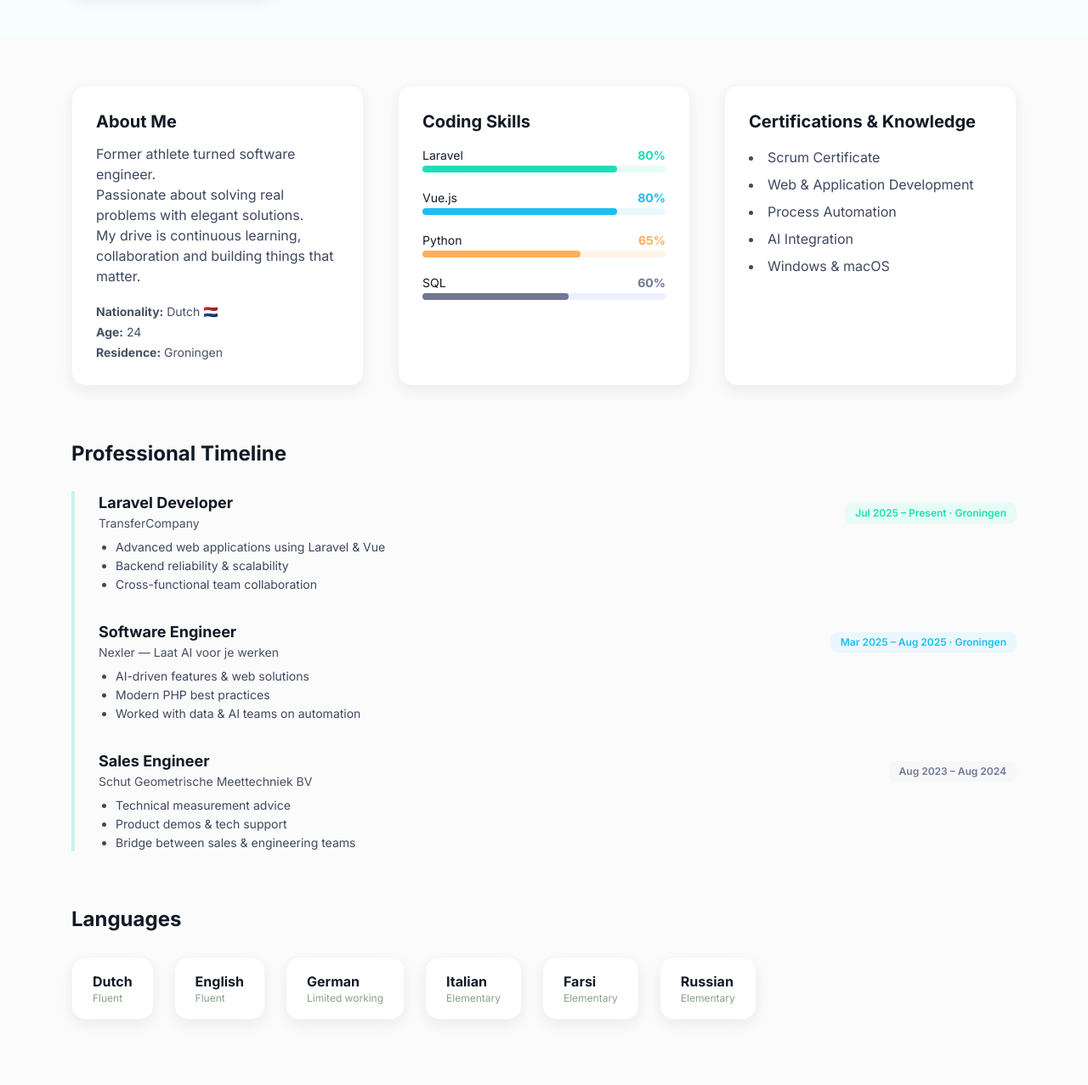
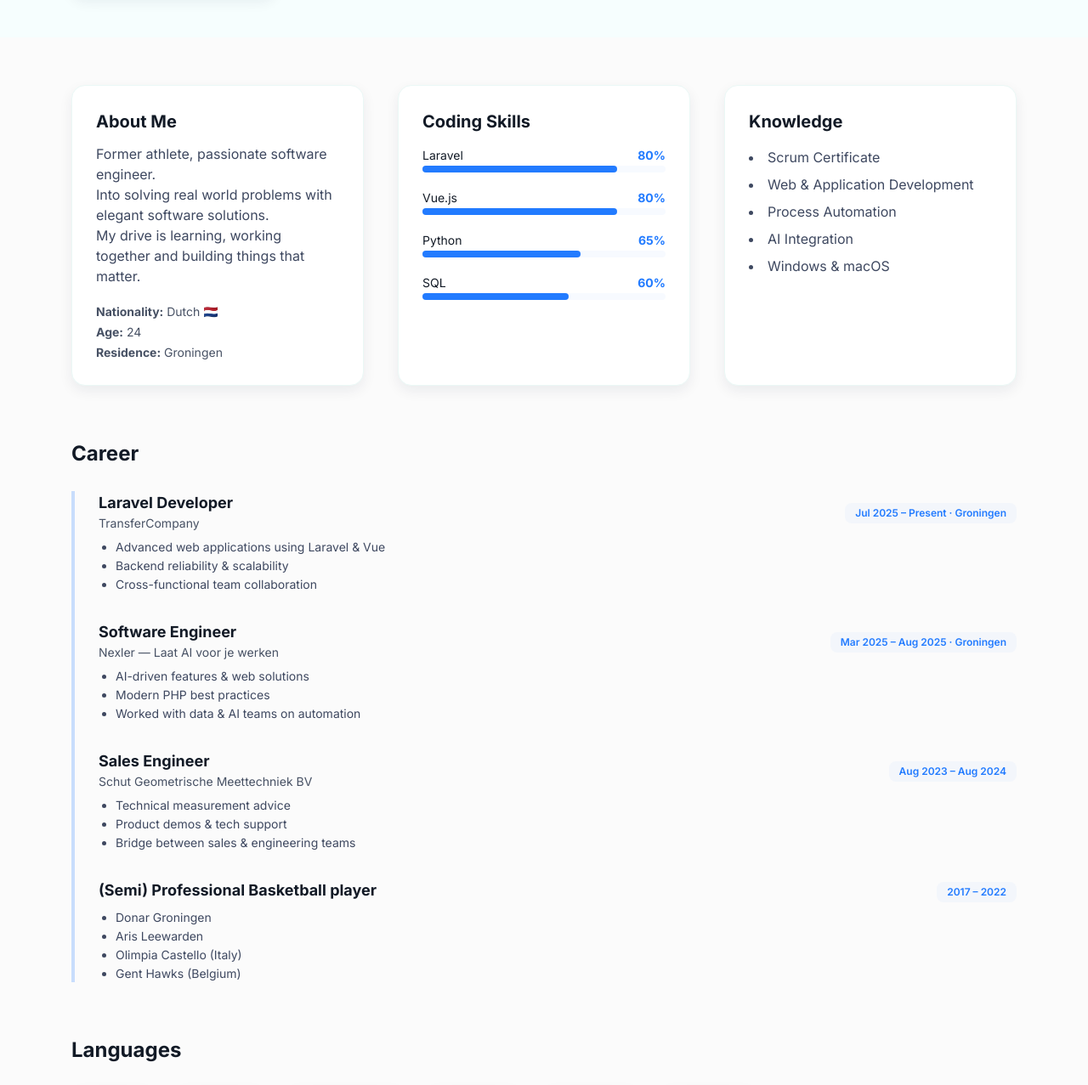
Before and after one commit to armazade/arman_khodadadzade_portfolio, a website built with webpack: page index.html in a window 1280 px wide. Shown: the part 380-1657 px from the top of the page at 85% size. Built offline with nearby package versions, Linux system fonts and the light colour scheme.

Commit message:
Refactored portfolio styles and content for consistency and maintainability. Introduced CSS variables and streamlined color usage while updating content and layout sections.

```diff
--- a/index.html
+++ b/index.html
@@ -6,36 +6,39 @@
   <meta name="viewport" content="width=device-width, initial-scale=1.0">
   <!-- TailwindCSS CDN -->
   <script src="https://cdn.tailwindcss.com"></script>
-  <!-- Inter font (used by NoordAI) -->
   <link href="https://fonts.googleapis.com/css?family=Inter:400,600,700,900&display=swap" rel="stylesheet">
   <style>
+    :root {
+      --accent: #227bff;
+    }
     html, body {
       font-family: 'Inter', Arial, sans-serif;
       background: #fbfbfb;
     }
-    ::selection {
-      background: #1eddb8;
-      color: #fff;
-    }
-    a, button {
-      transition: all 0.14s cubic-bezier(.4,0,.2,1);
-    }
+    ::selection { background: var(--accent); color: #fff; }
+    a, button {transition: all 0.14s cubic-bezier(.4,0,.2,1);}
     .ai-underline {
-      box-shadow: inset 0 -4px 0 0 #1eddb8;
+      box-shadow: inset 0 -4px 0 0 var(--accent);
       transition: box-shadow 0.2s;
     }
     .ai-underline:hover {
-      box-shadow: inset 0 -18px 0 0 #1eddb8;
-      color: #0e4037 !important;
+      box-shadow: inset 0 -18px 0 0 var(--accent);
+      color: #fff !important;
+      background: var(--accent);
     }
     .card-hover:hover {
       transform: translateY(-4px) scale(1.02);
-      box-shadow: 0 8px 32px 0 rgba(30,221,184,0.10);
-      border-color: #1eddb8;
+      box-shadow: 0 8px 32px 0 rgba(34,123,255,0.10);
+      border-color: var(--accent);
     }
     .shadow-card {
       box-shadow: 0 6px 16px rgba(16,30,58,.07);
     }
+    .accent-bg { background: var(--accent); }
+    .accent-border { border-color: var(--accent); }
+    .accent-text { color: var(--accent); }
+    .accent-bg-light { background: rgba(34, 123, 255, 0.10); }
+    .accent-bg-xlight { background: rgba(34, 123, 255, 0.035); }
   </style>
 </head>
 <body class="text-[#121a26] bg-[#fbfbfb] antialiased">
@@ -50,24 +53,24 @@
     </div>
     <!-- Right: Headline/Intro -->
     <div class="flex flex-col items-start w-full">
-      <span class="bg-[#1eddb811] text-[#1eddb8] px-4 py-1 mb-3 font-semibold rounded-xl text-sm">Software Engineer</span>
+      <span class="accent-bg-light accent-text px-4 py-1 mb-3 font-semibold rounded-xl text-sm">Software Engineer</span>
       <h1 class="text-3xl md:text-5xl font-extrabold mb-5 leading-tight">
-        Hi, I'm <span class="ai-underline font-black">Arman Khodadadzade</span>
+        Hi, I'm <span class="ai-underline font-black accent-text">Arman Khodadadzade</span>
       </h1>
       <p class="max-w-xl text-lg md:text-xl text-[#3e4860] mb-7">
-        I craft <span class="font-semibold text-[#1eddb8]">robust backends</span> and smart web apps.
-        Specialized in <span class="text-[#11877a]">PHP/Laravel</span>, automation and <span class="text-[#1eddb8]">AI integration</span>.
+        I craft <span class="font-semibold accent-text">robust backends</span> and smart web apps.
+        Specialized in <span class="accent-text">PHP/Laravel</span>, automation and <span class="accent-text">AI integration</span>.
         Available for exciting remote or hybrid projects.
       </p>
       <div class="flex flex-wrap items-center gap-4 mt-2">
         <a href="#contact"
-           class="bg-[#1eddb8] hover:bg-[#11b89d] text-white text-base font-semibold px-7 py-2.5 rounded-full shadow transition focus:outline-none">
+           class="accent-bg hover:bg-blue-700 text-white text-base font-semibold px-7 py-2.5 rounded-full shadow transition focus:outline-none">
           Contact Me
         </a>
-        <a href="https://github.com/armazade" target="_blank" class="ai-underline font-bold text-base hover:text-[#0e4037]" rel="noopener">
+        <a href="https://github.com/armazade" target="_blank" class="ai-underline font-bold text-base accent-text hover:text-white" rel="noopener">
           GitHub
         </a>
-        <a href="https://www.linkedin.com/in/arman-khodadadzade-387a41296/" target="_blank" class="ai-underline font-bold text-base hover:text-[#0e4037]" rel="noopener">
+        <a href="https://www.linkedin.com/in/arman-khodadadzade-387a41296/" target="_blank" class="ai-underline font-bold text-base accent-text hover:text-white" rel="noopener">
           LinkedIn
         </a>
       </div>
@@ -82,9 +85,9 @@
     <div class="rounded-2xl border border-[#ebf8f6] bg-white p-7 shadow-card transition card-hover">
       <h2 class="text-xl font-bold mb-3 text-[#121a26]">About Me</h2>
       <p class="text-[#3e4860] mb-5 text-base">
-        Former athlete turned software engineer.<br>
-        Passionate about solving real problems with elegant solutions.<br>
-        My drive is continuous learning, collaboration and building things that matter.
+        Former athlete, passionate software engineer.<br>
+        Into solving real world problems with elegant software solutions.<br>
+        My drive is learning, working together and building things that matter.
       </p>
       <ul class="text-sm text-[#475164] space-y-1">
         <li><b>Nationality:</b> Dutch 🇳🇱</li>
@@ -97,40 +100,40 @@
       <h2 class="text-xl font-bold mb-4 text-[#121a26]">Coding Skills</h2>
       <div class="mb-1">
         <div class="flex justify-between text-sm font-medium mb-0.5">
-          <span>Laravel</span><span class="font-bold text-[#1eddb8]">80%</span>
+          <span>Laravel</span><span class="font-bold accent-text">80%</span>
         </div>
-        <div class="w-full bg-[#e6fcf6] h-2 rounded-full">
-          <div class="bg-[#1eddb8] h-2 rounded-full transition" style="width:80%"></div>
+        <div class="w-full accent-bg-xlight h-2 rounded-full">
+          <div class="accent-bg h-2 rounded-full transition" style="width:80%"></div>
         </div>
       </div>
       <div class="mb-1 mt-4">
         <div class="flex justify-between text-sm font-medium mb-0.5">
-          <span>Vue.js</span><span class="font-bold text-[#1dbef2]">80%</span>
+          <span>Vue.js</span><span class="font-bold accent-text">80%</span>
         </div>
-        <div class="w-full bg-[#eaf8fd] h-2 rounded-full">
-          <div class="bg-[#1dbef2] h-2 rounded-full transition" style="width:80%"></div>
+        <div class="w-full accent-bg-xlight h-2 rounded-full">
+          <div class="accent-bg h-2 rounded-full transition" style="width:80%"></div>
         </div>
       </div>
       <div class="mb-1 mt-4">
         <div class="flex justify-between text-sm font-medium mb-0.5">
-          <span>Python</span><span class="font-bold text-[#ffae5d]">65%</span>
+          <span>Python</span><span class="font-bold accent-text">65%</span>
         </div>
-        <div class="w-full bg-[#fff4e9] h-2 rounded-full">
-          <div class="bg-[#ffae5d] h-2 rounded-full transition" style="width:65%"></div>
+        <div class="w-full accent-bg-xlight h-2 rounded-full">
+          <div class="accent-bg h-2 rounded-full transition" style="width:65%"></div>
         </div>
       </div>
       <div class="mb-1 mt-4">
         <div class="flex justify-between text-sm font-medium mb-0.5">
-          <span>SQL</span><span class="font-bold text-[#717896]">60%</span>
+          <span>SQL</span><span class="font-bold accent-text">60%</span>
         </div>
-        <div class="w-full bg-[#edeffd] h-2 rounded-full">
-          <div class="bg-[#717896] h-2 rounded-full transition" style="width:60%"></div>
+        <div class="w-full accent-bg-xlight h-2 rounded-full">
+          <div class="accent-bg h-2 rounded-full transition" style="width:60%"></div>
         </div>
       </div>
     </div>
     <!-- Certifications Card -->
     <div class="rounded-2xl border border-[#ebf8f6] bg-white p-7 shadow-card transition card-hover flex flex-col">
-      <h2 class="text-xl font-bold mb-4 text-[#121a26]">Certifications & Knowledge</h2>
+      <h2 class="text-xl font-bold mb-4 text-[#121a26]">Knowledge</h2>
       <ul class="space-y-2 text-base text-[#3e4860] list-disc list-inside">
         <li>Scrum Certificate</li>
         <li>Web & Application Development</li>
@@ -143,8 +146,8 @@
 
   <!-- TIMELINE/EXPERIENCE -->
   <section class="mb-16">
-    <h2 class="text-2xl font-bold mb-7 text-[#121a26]">Professional Timeline</h2>
-    <div class="relative pl-5 border-l-4 border-[#1eddb83b] space-y-8">
+    <h2 class="text-2xl font-bold mb-7 text-[#121a26]">Career</h2>
+    <div class="relative pl-5 border-l-4" style="border-color:rgba(34,123,255,0.23)">
       <!-- Item 1 -->
       <div class="ml-2">
         <div class="flex flex-col md:flex-row md:items-center md:justify-between">
@@ -152,7 +155,7 @@
             <div class="text-[#121a26] font-bold text-lg">Laravel Developer</div>
             <div class="text-[#475164] text-sm mb-1">TransferCompany</div>
           </div>
-          <span class="bg-[#e6fcf6] text-[#1eddb8] rounded-lg px-3 py-1 text-xs font-semibold w-fit md:w-auto mt-2 md:mt-0">
+          <span class="accent-bg-xlight accent-text rounded-lg px-3 py-1 text-xs font-semibold w-fit md:w-auto mt-2 md:mt-0">
               Jul 2025 – Present · Groningen
             </span>
         </div>
@@ -163,13 +166,13 @@
         </ul>
       </div>
       <!-- Item 2 -->
-      <div class="ml-2">
+      <div class="ml-2 mt-8">
         <div class="flex flex-col md:flex-row md:items-center md:justify-between">
           <div>
             <div class="text-[#121a26] font-bold text-lg">Software Engineer</div>
             <div class="text-[#475164] text-sm mb-1">Nexler — Laat AI voor je werken</div>
           </div>
-          <span class="bg-[#eaf8fd] text-[#1dbef2] rounded-lg px-3 py-1 text-xs font-semibold w-fit md:w-auto mt-2 md:mt-0">
+          <span class="accent-bg-xlight accent-text rounded-lg px-3 py-1 text-xs font-semibold w-fit md:w-auto mt-2 md:mt-0">
               Mar 2025 – Aug 2025 · Groningen
             </span>
         </div>
@@ -180,13 +183,13 @@
         </ul>
       </div>
       <!-- Item 3 -->
-      <div class="ml-2">
+      <div class="ml-2 mt-8">
         <div class="flex flex-col md:flex-row md:items-center md:justify-between">
           <div>
             <div class="text-[#121a26] font-bold text-lg">Sales Engineer</div>
             <div class="text-[#475164] text-sm mb-1">Schut Geometrische Meettechniek BV</div>
           </div>
-          <span class="bg-[#f7f7f8] text-[#717896] rounded-lg px-3 py-1 text-xs font-semibold w-fit md:w-auto mt-2 md:mt-0">
+          <span class="accent-bg-xlight accent-text rounded-lg px-3 py-1 text-xs font-semibold w-fit md:w-auto mt-2 md:mt-0">
               Aug 2023 – Aug 2024
             </span>
         </div>
@@ -196,6 +199,23 @@
           <li>Bridge between sales & engineering teams</li>
         </ul>
       </div>
+      <div class="ml-2 mt-8">
+        <div class="flex flex-col md:flex-row md:items-center md:justify-between">
+          <div>
+            <div class="text-[#121a26] font-bold text-lg">(Semi) Professional Basketball player</div>
+            <div class="text-[#475164] text-sm mb-1"></div>
+          </div>
+          <span class="accent-bg-xlight accent-text rounded-lg px-3 py-1 text-xs font-semibold w-fit md:w-auto mt-2 md:mt-0">
+              2017 – 2022
+            </span>
+        </div>
+        <ul class="list-disc pl-5 mt-1 text-[#3e4860] text-sm space-y-0.5">
+          <li>Donar Groningen</li>
+          <li>Aris Leewarden</li>
+          <li>Olimpia Castello (Italy)</li>
+          <li>Gent Hawks (Belgium)</li>
+        </ul>
+      </div>
     </div>
   </section>
 
@@ -203,44 +223,44 @@
   <section>
     <h2 class="text-2xl font-bold mb-7 text-[#121a26]">Languages</h2>
     <div class="flex flex-wrap gap-6">
-      <div class="flex flex-col px-6 py-4 bg-white border border-[#ebf8f6] rounded-2xl shadow-card">
-        <span class="font-bold text-[#121a26] text-base">Dutch</span><span class="text-[#88a087] text-xs">Fluent</span>
+      <div class="flex flex-col px-6 py-4 bg-white border accent-border rounded-2xl shadow-card">
+        <span class="font-bold text-[#121a26] text-base">Dutch</span><span class="accent-text text-xs">Fluent</span>
       </div>
-      <div class="flex flex-col px-6 py-4 bg-white border border-[#ebf8f6] rounded-2xl shadow-card">
-        <span class="font-bold text-[#121a26] text-base">English</span><span class="text-[#88a087] text-xs">Fluent</span>
+      <div class="flex flex-col px-6 py-4 bg-white border accent-border rounded-2xl shadow-card">
+        <span class="font-bold text-[#121a26] text-base">English</span><span class="accent-text text-xs">Fluent</span>
       </div>
-      <div class="flex flex-col px-6 py-4 bg-white border border-[#ebf8f6] rounded-2xl shadow-card">
-        <span class="font-bold text-[#121a26] text-base">German</span><span class="text-[#88a087] text-xs">Limited working</span>
+      <div class="flex flex-col px-6 py-4 bg-white border accent-border rounded-2xl shadow-card">
+        <span class="font-bold text-[#121a26] text-base">German</span><span class="accent-text text-xs">Limited working</span>
       </div>
-      <div class="flex flex-col px-6 py-4 bg-white border border-[#ebf8f6] rounded-2xl shadow-card">
-        <span class="font-bold text-[#121a26] text-base">Italian</span><span class="text-[#88a087] text-xs">Elementary</span>
+      <div class="flex flex-col px-6 py-4 bg-white border accent-border rounded-2xl shadow-card">
+        <span class="font-bold text-[#121a26] text-base">Italian</span><span class="accent-text text-xs">Elementary</span>
       </div>
-      <div class="flex flex-col px-6 py-4 bg-white border border-[#ebf8f6] rounded-2xl shadow-card">
-        <span class="font-bold text-[#121a26] text-base">Farsi</span><span class="text-[#88a087] text-xs">Elementary</span>
+      <div class="flex flex-col px-6 py-4 bg-white border accent-border rounded-2xl shadow-card">
+        <span class="font-bold text-[#121a26] text-base">Farsi</span><span class="accent-text text-xs">Elementary</span>
       </div>
-      <div class="flex flex-col px-6 py-4 bg-white border border-[#ebf8f6] rounded-2xl shadow-card">
-        <span class="font-bold text-[#121a26] text-base">Russian</span><span class="text-[#88a087] text-xs">Elementary</span>
+      <div class="flex flex-col px-6 py-4 bg-white border accent-border rounded-2xl shadow-card">
+        <span class="font-bold text-[#121a26] text-base">Russian</span><span class="accent-text text-xs">Elementary</span>
       </div>
     </div>
   </section>
 </main>
 
 <!-- CONTACT FORM -->
-<footer class="bg-[#f6fefe] py-14 mt-10">
-  <section id="contact" class="max-w-md mx-auto rounded-2xl bg-white border border-[#ebf8f6] px-8 py-10 shadow-card text-center">
+<footer class="accent-bg-xlight py-14 mt-10">
+  <section id="contact" class="max-w-md mx-auto rounded-2xl bg-white border accent-border px-8 py-10 shadow-card text-center">
     <h2 class="text-2xl font-bold mb-5 text-[#121a26]">Get in Touch</h2>
     <p class="mb-8 text-[#3e4860]">Open for collaborations and freelance projects.</p>
     <form class="flex flex-col gap-3 items-center" autocomplete="off">
-      <input type="text" placeholder="Your Name" class="w-full p-3 border border-[#e3e8ef] rounded-lg focus:outline-none focus:border-[#1eddb8] bg-[#fafdff] text-[#121a26] placeholder-[#c2cdcc] text-base transition">
-      <input type="email" placeholder="Your Email" class="w-full p-3 border border-[#e3e8ef] rounded-lg focus:outline-none focus:border-[#1eddb8] bg-[#fafdff] text-[#121a26] placeholder-[#c2cdcc] text-base transition">
-      <textarea placeholder="Your Message" rows="4" class="w-full p-3 border border-[#e3e8ef] rounded-lg focus:outline-none focus:border-[#1eddb8] bg-[#fafdff] text-[#121a26] placeholder-[#c2cdcc] text-base transition"></textarea>
-      <button type="submit" class="w-full bg-[#1eddb8] hover:bg-[#11b89d] text-white px-6 py-3 rounded-full font-bold text-base mt-3 transition shadow focus:outline-none">
+      <input type="text" placeholder="Your Name" class="w-full p-3 border accent-border rounded-lg focus:outline-none focus:border-[#227bff] bg-[#fafdff] text-[#121a26] placeholder-[#a1b3d6] text-base transition">
+      <input type="email" placeholder="Your Email" class="w-full p-3 border accent-border rounded-lg focus:outline-none focus:border-[#227bff] bg-[#fafdff] text-[#121a26] placeholder-[#a1b3d6] text-base transition">
+      <textarea placeholder="Your Message" rows="4" class="w-full p-3 border accent-border rounded-lg focus:outline-none focus:border-[#227bff] bg-[#fafdff] text-[#121a26] placeholder-[#a1b3d6] text-base transition"></textarea>
+      <button type="submit" class="w-full accent-bg hover:bg-blue-700 text-white px-6 py-3 rounded-full font-bold text-base mt-3 transition shadow focus:outline-none">
         Send Message
       </button>
     </form>
   </section>
   <div class="text-center text-[#a3b0b1] mt-12 text-xs">
-    &copy; 2025 Arman Khodadadzade — Inspired by NoordAI style
+    &copy; 2025 Arman Khodadadzade
   </div>
 </footer>
 </body>
```
